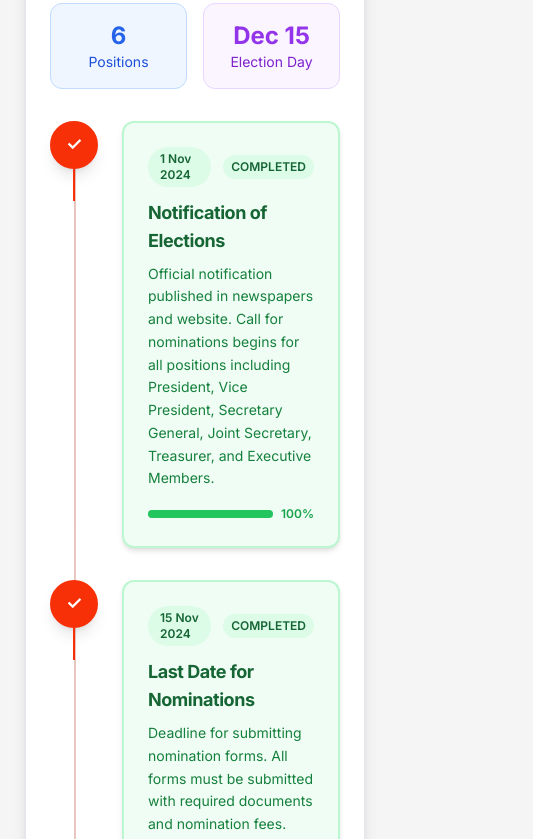
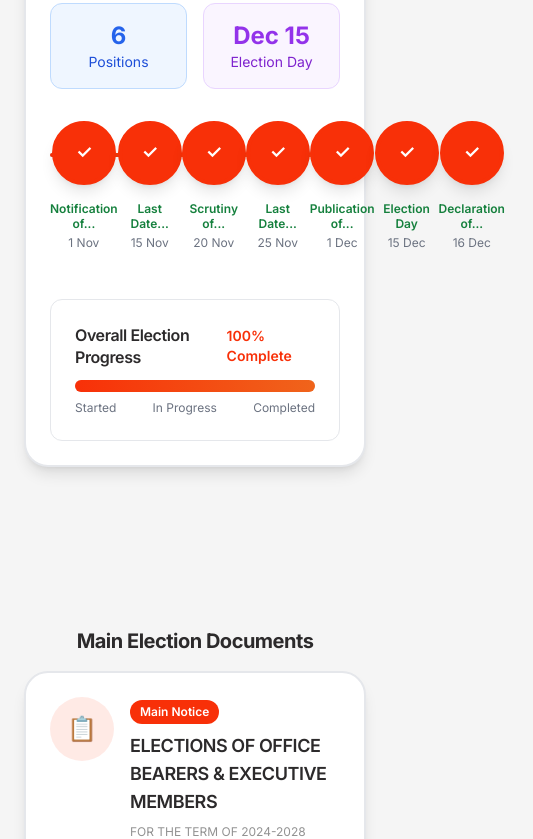
Before and after one commit to harrypeter07/sepaktakraw, a Next.js app: page /elections in a window 390 px wide. Shown: the part 1400-2239 px from the top of the page, 533 px wide, since content can reach past the window. Built offline with nearby package versions, Linux system fonts and the light colour scheme.

Commit message:
Refactor Timeline component for improved layout and styling. Update progress bar and item display for better visual clarity and responsiveness. Enhance tooltip functionality for detailed event information on hover.

```diff
--- a/components/ui/Timeline.tsx
+++ b/components/ui/Timeline.tsx
@@ -26,23 +26,30 @@ export function Timeline({ items, className }: TimelineProps) {
 
   return (
     <div className={cn("relative", className)}>
-      {/* Progress Bar */}
-      <div className="absolute left-6 top-0 bottom-0 w-0.5 bg-gray-200">
-        <div className="absolute top-0 left-0 w-full h-full bg-gradient-to-b from-bright-red via-orange to-bright-red opacity-20"></div>
+      {/* Horizontal Timeline Container */}
+      <div className="relative">
+        {/* Progress Line */}
+        <div className="absolute top-8 left-0 right-0 h-1 bg-gray-200 rounded-full">
+          <div
+            className="h-1 bg-gradient-to-r from-bright-red to-orange rounded-full transition-all duration-500"
+            style={{
+              width: `${(items.filter(item => getCurrentStatus(item.date) === "completed").length / items.length) * 100}%`
+            }}
+          ></div>
         </div>
 
-      <div className="space-y-8">
+        {/* Timeline Items */}
+        <div className="flex justify-between items-start relative">
           {items.map((item, index) => {
             const status = item.status || getCurrentStatus(item.date);
             const isCompleted = status === "completed";
             const isCurrent = status === "current";
 
             return (
-            <div key={index} className="relative flex items-start gap-6">
-              {/* Timeline Dot */}
-              <div className="relative flex-shrink-0">
+              <div key={index} className="relative flex flex-col items-center group">
+                {/* Timeline Circle */}
                 <div className={cn(
-                  "w-12 h-12 rounded-full flex items-center justify-center border-4 transition-all duration-300",
+                  "w-16 h-16 rounded-full flex items-center justify-center border-4 transition-all duration-300 relative z-10",
                   isCompleted && "bg-bright-red border-bright-red shadow-lg",
                   isCurrent && "bg-orange border-orange shadow-lg animate-pulse",
                   !isCompleted && !isCurrent && "bg-white border-gray-300"
@@ -56,90 +63,62 @@ export function Timeline({ items, className }: TimelineProps) {
                   )}
                 </div>
 
-                {/* Connection Line */}
-                {index < items.length - 1 && (
+                {/* Event Name - Minimal Display */}
+                <div className="mt-4 text-center max-w-24">
                   <div className={cn(
-                    "absolute left-1/2 top-12 w-0.5 h-8 -translate-x-1/2",
-                    isCompleted ? "bg-bright-red" : "bg-gray-200"
-                  )}></div>
-                )}
+                    "text-xs font-semibold leading-tight",
+                    isCompleted && "text-green-700",
+                    isCurrent && "text-orange-700",
+                    !isCompleted && !isCurrent && "text-gray-600"
+                  )}>
+                    {item.event.split(' ').slice(0, 2).join(' ')}
+                    {item.event.split(' ').length > 2 && '...'}
                   </div>
 
-              {/* Content */}
-              <div className="flex-1 min-w-0">
-                <div className={cn(
-                  "p-6 rounded-xl border-2 transition-all duration-300",
-                  isCompleted && "bg-green-50 border-green-200 shadow-md",
-                  isCurrent && "bg-orange-50 border-orange-200 shadow-lg",
-                  !isCompleted && !isCurrent && "bg-white border-gray-200"
-                )}>
-                  {/* Date Badge */}
-                  <div className="flex items-center gap-3 mb-3">
-                    <span className={cn(
-                      "px-3 py-1 rounded-full text-xs font-semibold",
-                      isCompleted && "bg-green-100 text-green-800",
-                      isCurrent && "bg-orange-100 text-orange-800",
-                      !isCompleted && !isCurrent && "bg-gray-100 text-gray-600"
-                    )}>
+                  {/* Date */}
+                  <div className="text-xs text-gray-500 mt-1">
                     {new Date(item.date).toLocaleDateString('en-IN', {
                       day: 'numeric',
-                        month: 'short',
+                      month: 'short'
+                    })}
+                  </div>
+                </div>
+
+                {/* Hover Tooltip with Full Details */}
+                <div className="absolute bottom-full left-1/2 transform -translate-x-1/2 mb-4 opacity-0 group-hover:opacity-100 transition-opacity duration-300 pointer-events-none z-20">
+                  <div className="bg-dark-gray text-white p-4 rounded-lg shadow-xl max-w-xs">
+                    {/* Arrow */}
+                    <div className="absolute top-full left-1/2 transform -translate-x-1/2 w-0 h-0 border-l-4 border-r-4 border-t-4 border-transparent border-t-dark-gray"></div>
+
+                    {/* Content */}
+                    <div className="text-center">
+                      <div className="text-sm font-semibold mb-2">{item.event}</div>
+                      <div className="text-xs text-gray-300 mb-2">
+                        {new Date(item.date).toLocaleDateString('en-IN', {
+                          day: 'numeric',
+                          month: 'long',
                           year: 'numeric'
                         })}
-                    </span>
+                      </div>
+                      <div className="text-xs leading-relaxed">{item.description}</div>
 
+                      {/* Status Badge */}
+                      <div className="mt-2">
                         {isCurrent && (
-                      <span className="px-2 py-1 bg-orange-100 text-orange-800 text-xs font-semibold rounded-full animate-pulse">
+                          <span className="px-2 py-1 bg-orange-100 text-orange-800 text-xs font-semibold rounded-full">
                             CURRENT
                           </span>
                         )}
-
                         {isCompleted && (
                           <span className="px-2 py-1 bg-green-100 text-green-800 text-xs font-semibold rounded-full">
                             COMPLETED
                           </span>
                         )}
-                  </div>
-
-                  {/* Event Title */}
-                  <h3 className={cn(
-                    "text-lg font-bold mb-2",
-                    isCompleted && "text-green-800",
-                    isCurrent && "text-orange-800",
-                    !isCompleted && !isCurrent && "text-dark-gray"
-                  )}>
-                    {item.event}
-                  </h3>
-
-                  {/* Description */}
-                  <p className={cn(
-                    "text-sm leading-relaxed",
-                    isCompleted && "text-green-700",
-                    isCurrent && "text-orange-700",
-                    !isCompleted && !isCurrent && "text-medium-gray"
-                  )}>
-                    {item.description}
-                  </p>
-
-                  {/* Progress Indicator */}
-                  <div className="mt-4">
-                    <div className="flex items-center gap-2">
-                      <div className="flex-1 bg-gray-200 rounded-full h-2">
-                        <div className={cn(
-                          "h-2 rounded-full transition-all duration-500",
-                          isCompleted && "bg-green-500 w-full",
-                          isCurrent && "bg-orange-500 w-3/4",
-                          !isCompleted && !isCurrent && "bg-gray-300 w-0"
-                        )}></div>
-                      </div>
-                      <span className={cn(
-                        "text-xs font-semibold",
-                        isCompleted && "text-green-600",
-                        isCurrent && "text-orange-600",
-                        !isCompleted && !isCurrent && "text-gray-400"
-                      )}>
-                        {isCompleted ? "100%" : isCurrent ? "75%" : "0%"}
+                        {!isCompleted && !isCurrent && (
+                          <span className="px-2 py-1 bg-gray-100 text-gray-600 text-xs font-semibold rounded-full">
+                            UPCOMING
                           </span>
+                        )}
                       </div>
                     </div>
                   </div>
@@ -148,9 +127,10 @@ export function Timeline({ items, className }: TimelineProps) {
             );
           })}
         </div>
+      </div>
 
-      {/* Overall Progress */}
-      <div className="mt-8 p-6 bg-white rounded-xl border border-gray-200">
+      {/* Overall Progress Summary */}
+      <div className="mt-12 p-6 bg-white rounded-xl border border-gray-200">
         <div className="flex items-center justify-between mb-3">
           <h4 className="font-semibold text-dark-gray">Overall Election Progress</h4>
           <span className="text-sm font-semibold text-bright-red">
```
Lines whose indentation alone changed are shown as unchanged.
